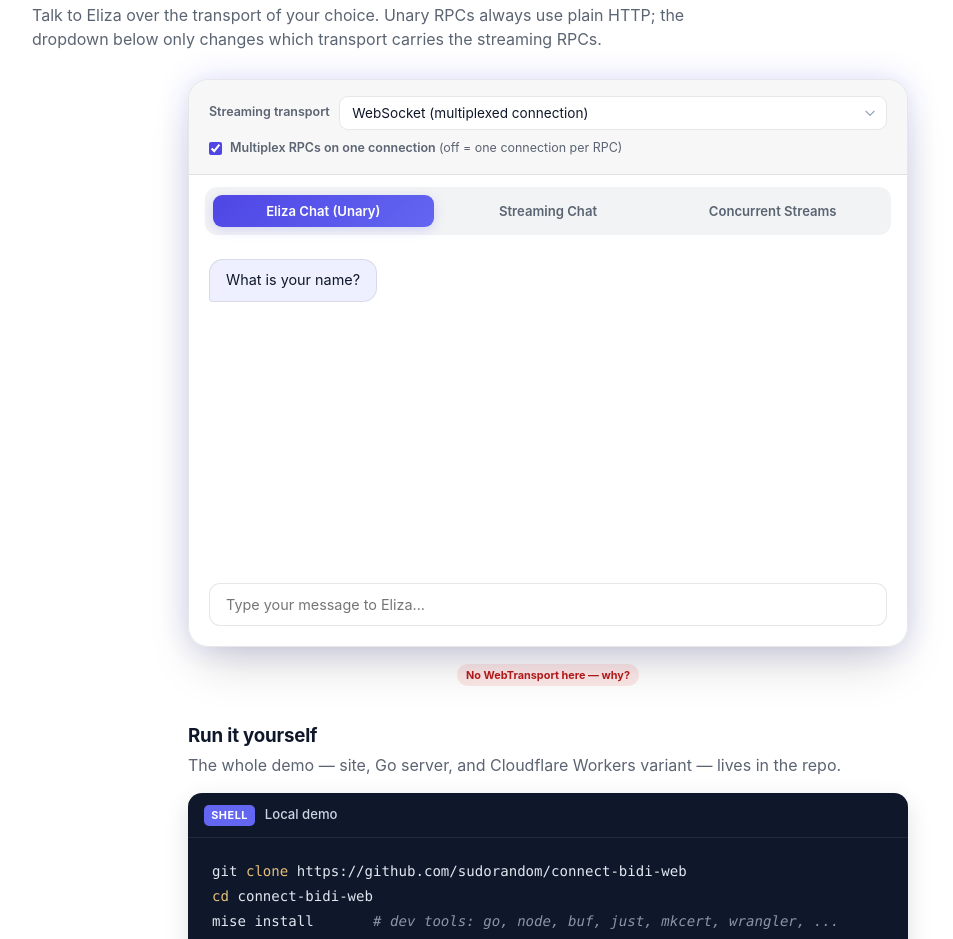
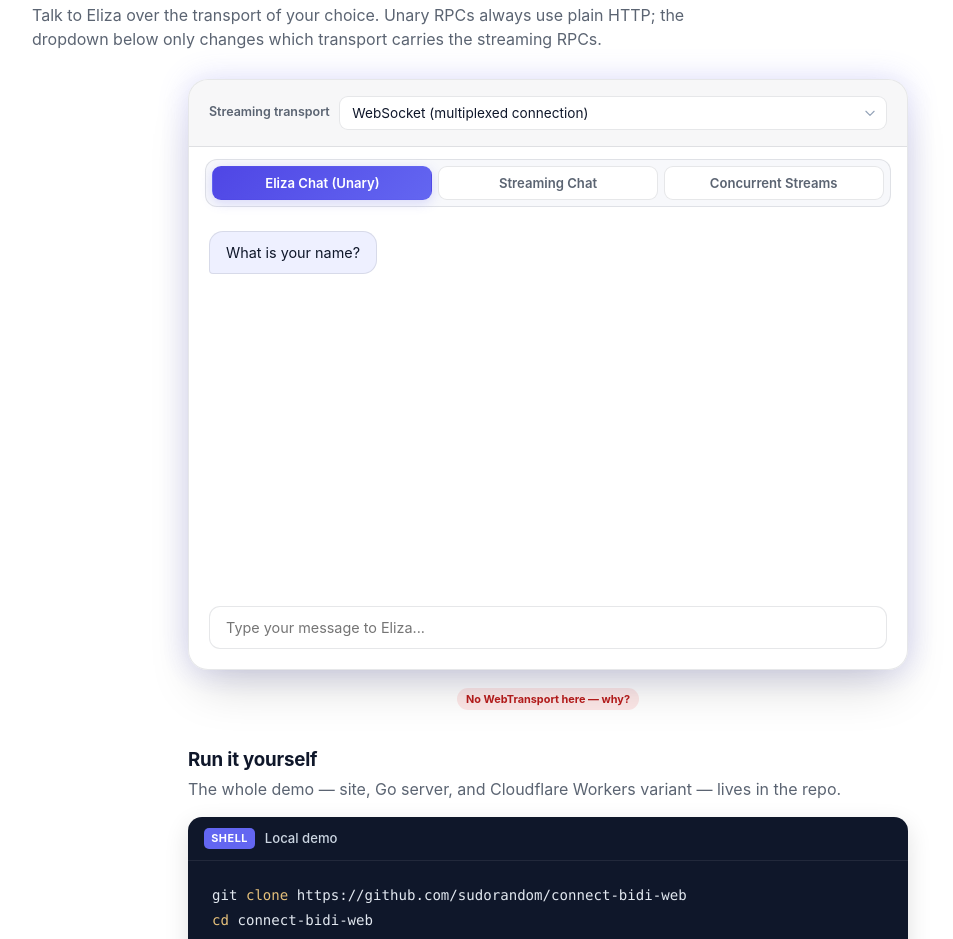
Before and after one commit to sudorandom/connect-bidi-web, a website with bundled scripts: page demo/web/index.html in a window 1280 px wide. Shown: the part 3213-4152 px from the top of the page, without its empty margins (92-1045 px from the left). Built offline with nearby package versions, Linux system fonts and the light colour scheme; what @bufbuild/protobuf, @connectrpc/connect, @connectrpc/connect-web would draw is missing.

Commit message:
chore: yet more style fixes

```diff
--- a/demo/web/index.html
+++ b/demo/web/index.html
@@ -360,22 +360,10 @@ client := elizav1connect.NewElizaServiceClient(connect.NewClient(transport))</co
                   <option value="websocket">
                     WebSocket (multiplexed connection)
                   </option>
+                  <option value="websocket-per-rpc">
+                    WebSocket (connection per RPC)
+                  </option>
                 </select>
-              </div>
-              <div id="mux-toggle-row" class="demo-toolbar-row hidden">
-                <label
-                  class="mux-toggle"
-                  for="mux-toggle-input"
-                  title="On: all streaming RPCs share one WebSocket connection, demultiplexed by stream ID. Off: each streaming RPC dials its own connection (the connectionPerStream option), trading a handshake per RPC for freedom from head-of-line blocking."
-                >
-                  <input type="checkbox" id="mux-toggle-input" checked />
-                  <span
-                    >Multiplex RPCs on one connection
-                    <span class="mux-toggle-hint"
-                      >(off = one connection per RPC)</span
-                    ></span
-                  >
-                </label>
               </div>
             </div>
 
@@ -425,9 +413,6 @@ client := elizav1connect.NewElizaServiceClient(connect.NewClient(transport))</co
                       Each lane below opens an independent stream.
                     </p>
                   </div>
-                  <button id="toggle-streams-btn" class="btn-primary" type="button">
-                    ▶ Start all streams
-                  </button>
                 </div>
                 <div id="lanes-container" class="lanes-container"></div>
                 <p id="lane-error-hint" class="lane-error-hint hidden">
@@ -437,6 +422,11 @@ client := elizav1connect.NewElizaServiceClient(connect.NewClient(transport))</co
                   <a href="#run-it-yourself">Run it yourself</a> below for
                   the one-line browser tweak.
                 </p>
+                <div class="streams-footer">
+                  <button id="toggle-streams-btn" class="btn-primary" type="button">
+                    ▶ Start all streams
+                  </button>
+                </div>
               </section>
             </div>
           </div>
--- a/demo/web/src/main.ts
+++ b/demo/web/src/main.ts
@@ -72,10 +72,6 @@ function main(): void {
   const unsupportedBadge = requireElement<HTMLElement>(
     "#transport-unsupported-badge",
   );
-  const muxToggleRow = requireElement<HTMLElement>("#mux-toggle-row");
-  const muxToggleInput = requireElement<HTMLInputElement>(
-    "#mux-toggle-input",
-  );
 
   // The demo always talks to its own origin; the server address is not
   // user-configurable.
@@ -135,14 +131,10 @@ function main(): void {
       : "websocket";
   }
 
+  // The third dropdown option is still the WebSocket transport, just with
+  // a dedicated connection per streaming RPC instead of multiplexing.
   function connectionPerStream(): boolean {
-    return !muxToggleInput.checked;
-  }
-
-  // The multiplexing toggle only means something on WebSocket; QUIC
-  // streams make the question moot on WebTransport.
-  function syncMuxToggleVisibility(): void {
-    muxToggleRow.classList.toggle("hidden", currentChoice() !== "websocket");
+    return transportSelect.value === "websocket-per-rpc";
   }
 
   // Pick a safe initial choice before building any transport: the select
@@ -158,7 +150,6 @@ function main(): void {
   const initial = createDemoTransport(currentChoice(), serverUrl, {
     connectionPerStream: connectionPerStream(),
   });
-  syncMuxToggleVisibility();
   const swappable = new SwappableTransport(initial.transport);
   const client = createClient(ElizaService, swappable);
 
@@ -182,7 +173,6 @@ function main(): void {
 
   function applyTransportChange(): void {
     const choice = currentChoice();
-    syncMuxToggleVisibility();
     try {
       const next = createDemoTransport(choice, serverUrl, {
         connectionPerStream: connectionPerStream(),
@@ -198,7 +188,6 @@ function main(): void {
   }
 
   transportSelect.addEventListener("change", applyTransportChange);
-  muxToggleInput.addEventListener("change", applyTransportChange);
 
   // The only request the page makes on load. It never invokes the deployed
   // Worker: /capabilities.json is served from static assets (it isn't in
--- a/demo/web/style.css
+++ b/demo/web/style.css
@@ -658,23 +658,6 @@ h3 {
   white-space: nowrap;
 }
 
-.mux-toggle {
-  display: inline-flex;
-  align-items: center;
-  gap: 0.5rem;
-  cursor: pointer;
-}
-
-.mux-toggle input {
-  accent-color: var(--accent-primary);
-  margin: 0;
-  cursor: pointer;
-}
-
-.mux-toggle-hint {
-  font-weight: 400;
-}
-
 .demo-toolbar-row select {
   flex: 1;
   background: var(--bg-input);
@@ -730,17 +713,18 @@ a.badge:hover {
 
 .tab-switcher {
   display: flex;
-  gap: 0.25rem;
-  padding: 0.5rem;
+  gap: 0.35rem;
+  padding: 0.4rem;
   margin: 0.75rem 1rem 0;
-  background: rgba(15, 23, 42, 0.05);
+  background: var(--bg);
+  border: 1px solid var(--border-color);
   border-radius: 12px;
 }
 
 .tab-btn {
   flex: 1;
-  background: transparent;
-  border: none;
+  background: var(--bg-elevated);
+  border: 1px solid var(--border-color);
   color: var(--text-muted);
   font-family: inherit;
   font-size: 0.82rem;
@@ -752,10 +736,12 @@ a.badge:hover {
 
 .tab-btn:hover {
   color: var(--text-main);
+  border-color: var(--accent-secondary);
 }
 
 .tab-btn.active {
   background: var(--bubble-user-bg);
+  border-color: transparent;
   color: #fff;
   box-shadow: 0 3px 12px var(--accent-glow);
 }
@@ -767,6 +753,10 @@ a.badge:hover {
 .view-panel {
   display: none;
   flex-direction: column;
+  /* One standard height for all three tabs, so switching between them
+     never resizes the demo card. */
+  height: 430px;
+  overflow-y: auto;
 }
 
 .view-panel.active {
@@ -780,7 +770,10 @@ a.badge:hover {
 }
 
 .messages-list {
-  height: 320px;
+  /* Fills whatever the fixed-height panel leaves after the description
+     and input row, keeping all tabs the same overall height. */
+  flex: 1;
+  min-height: 0;
   overflow-y: auto;
   padding: 0.5rem 0.25rem;
   display: flex;
@@ -886,12 +879,16 @@ a.badge:hover {
 
 /* Streams visualizer */
 .streams-header {
+  margin-bottom: 0.9rem;
+}
+
+/* Pins the start/stop button to the bottom right of the fixed-height
+   panel (the panel is a flex column). */
+.streams-footer {
+  margin-top: auto;
+  padding-top: 0.75rem;
   display: flex;
-  justify-content: space-between;
-  align-items: center;
-  gap: 0.75rem;
-  flex-wrap: wrap;
-  margin-bottom: 0.9rem;
+  justify-content: flex-end;
 }
 
 .streams-info h3 {
```
